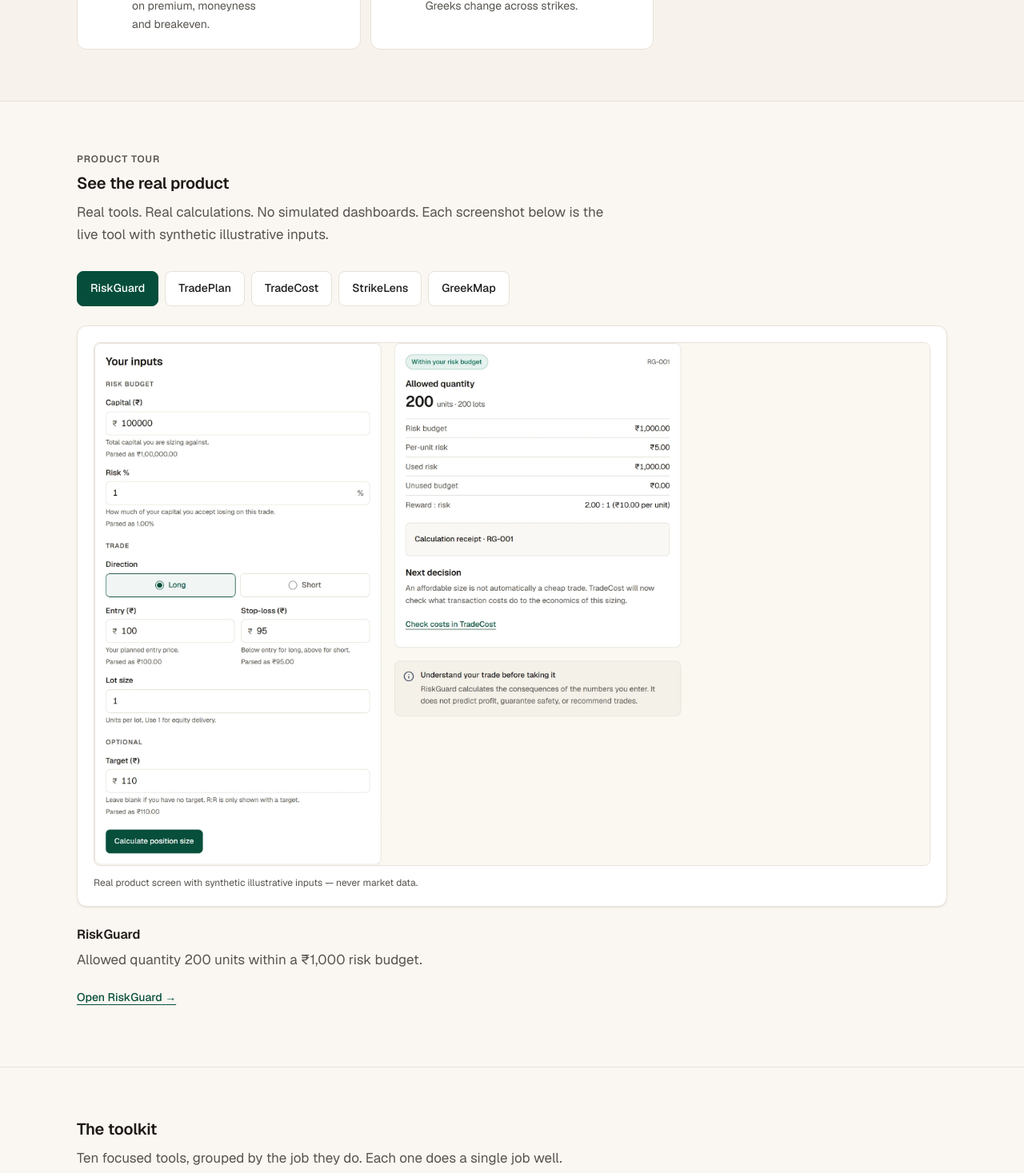
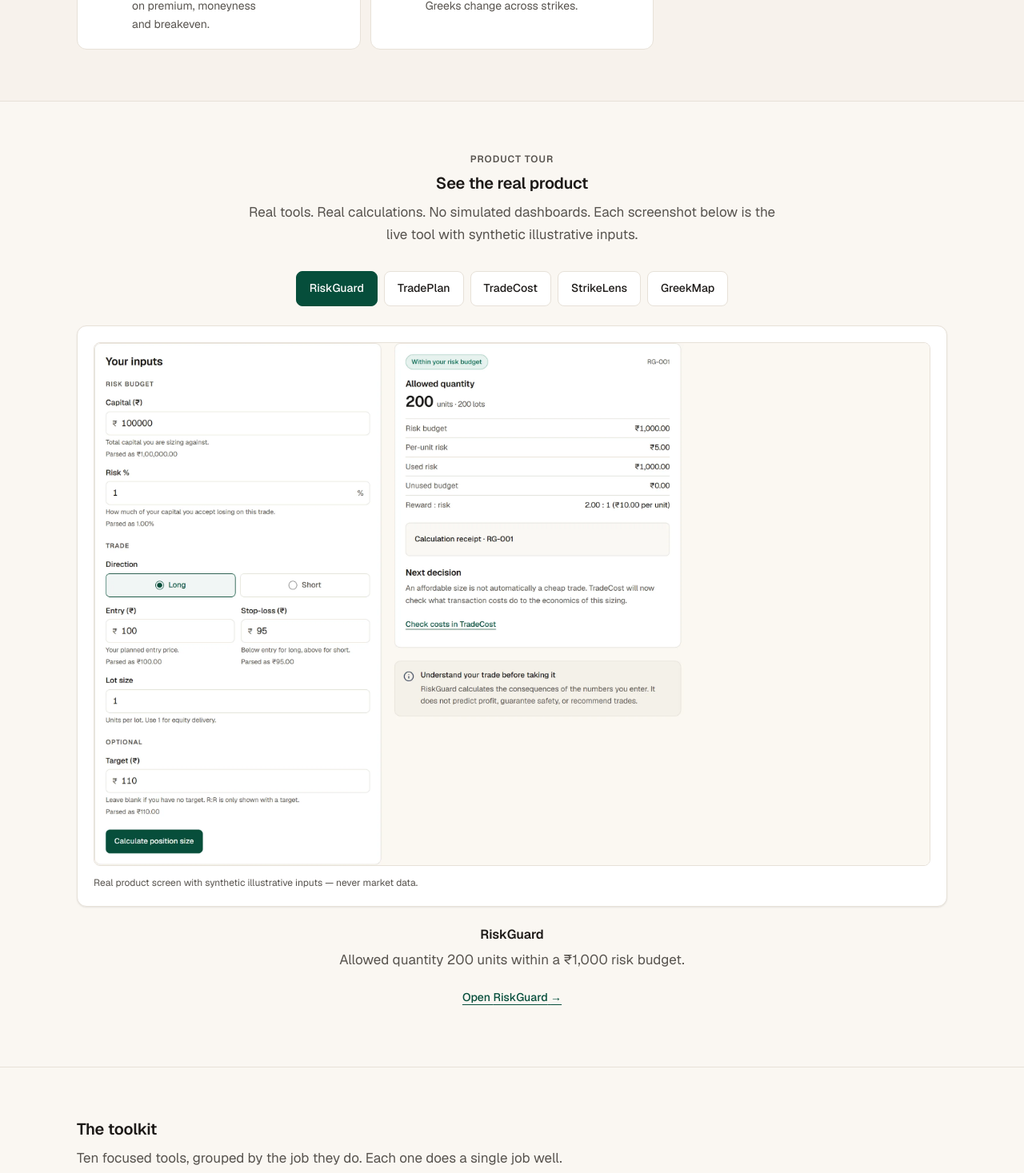
Before and after one commit to kaushalbhat0-personal/micronest-traderOS, a Next.js app: page / in a window 1280 px wide. Shown: the part 1951-3418 px from the top of the page at 80% size. Built offline with nearby package versions, Linux system fonts and the light colour scheme; no server answers.

Commit message:
style: center-align product showcase section composition

```diff
--- a/app/page.tsx
+++ b/app/page.tsx
@@ -303,7 +303,7 @@
       <section className="border-b border-line">
         <Container className="py-12 sm:py-16">
           <Reveal>
-            <div className="max-w-2xl">
+            <div className="mx-auto max-w-2xl text-center">
               <p className="type-eyebrow text-ink-muted">Product tour</p>
               <h2 className="type-section mt-2">See the real product</h2>
               <p className="type-body mt-2 text-ink-muted">
--- a/components/home/product-showcase.tsx
+++ b/components/home/product-showcase.tsx
@@ -78,7 +78,11 @@
 
   return (
     <div>
-      <div role="group" aria-label="Choose a tool to preview" className="flex flex-wrap gap-2">
+      <div
+        role="group"
+        aria-label="Choose a tool to preview"
+        className="flex flex-wrap justify-center gap-2"
+      >
         {SHOWCASE_ORDER.map((entry) => {
           const pressed = entry.key === active.key;
           return (
@@ -117,7 +121,10 @@
         </figcaption>
       </figure>
 
-      <div aria-live="polite" className="mt-6 max-w-2xl">
+      <div
+        aria-live="polite"
+        className="mx-auto mt-6 flex max-w-2xl flex-col items-center text-center"
+      >
         <p className="type-subtitle">{active.name}</p>
         <p className="type-body mt-1.5 text-ink-muted">{active.outcome}</p>
         <Link
```
